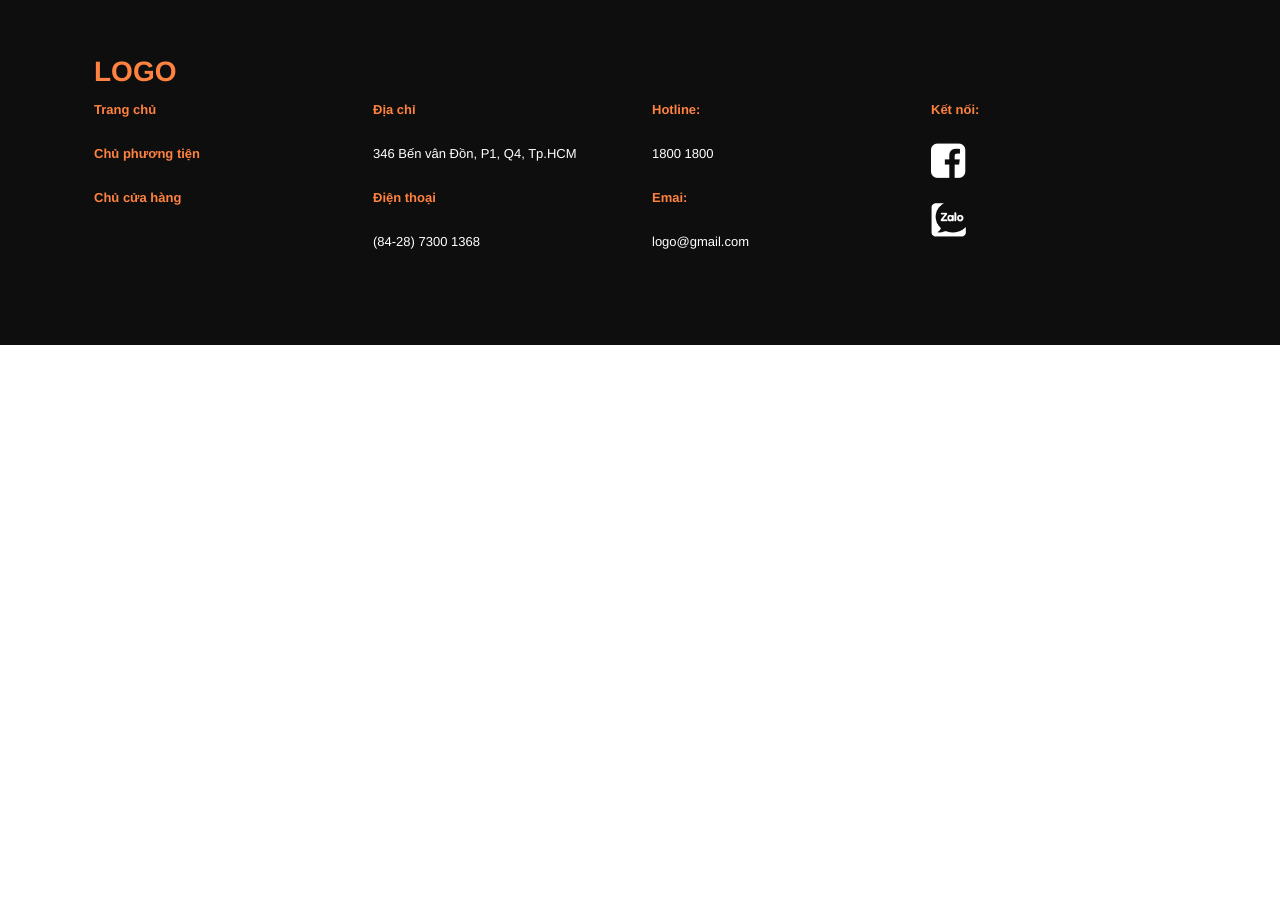
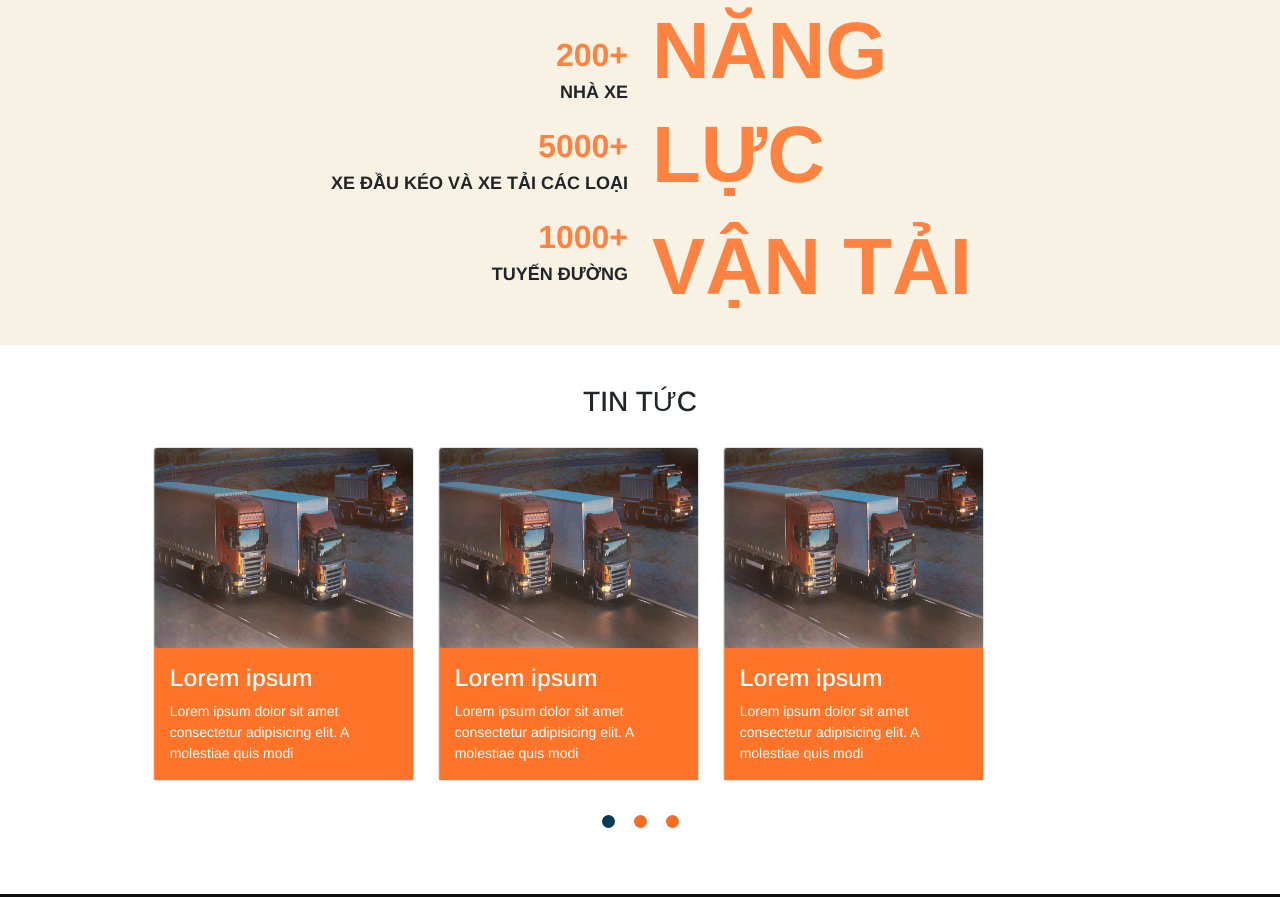
Before and after one commit to xiemmat01/baitap_phan1, a plain HTML site: page index2.html in a window 1280 px wide. Shown: the part 2230-3127 px from the top of the page. Before the commit the page ends 2575 px from the top, so only its background shows below. Drawn offline with nearby package versions, Linux system fonts and the light colour scheme.

Commit message:
update features and news

```diff
--- a/index2.html
+++ b/index2.html
@@ -1,14 +1,19 @@
 <!DOCTYPE html>
 <html lang="en">
-
   <head>
     <!-- Required meta tags -->
     <meta charset="utf-8" />
     <meta name="viewport" content="width=device-width, initial-scale=1" />
 
     <!-- Bootstrap CSS -->
-    <link href="https://cdn.jsdelivr.net/npm/bootstrap@5.0.0-beta2/dist/css/bootstrap.min.css" rel="stylesheet" />
-    <link rel="stylesheet" href="https://cdnjs.cloudflare.com/ajax/libs/font-awesome/4.7.0/css/font-awesome.css" />
+    <link
+      href="https://cdn.jsdelivr.net/npm/bootstrap@5.0.0-beta2/dist/css/bootstrap.min.css"
+      rel="stylesheet"
+    />
+    <link
+      rel="stylesheet"
+      href="https://cdnjs.cloudflare.com/ajax/libs/font-awesome/4.7.0/css/font-awesome.css"
+    />
     <link rel="stylesheet" href="style2.css" />
     <title>LOGO</title>
   </head>
@@ -22,9 +27,15 @@
               <img class="nav-img" src="images/logo.png" alt="logo" />
             </a>
           </h1>
-                <div class="navbar-toggler toggle" type="button" data-bs-toggle="collapse"
-                    data-bs-target="#navbarSupportedContent" aria-controls="navbarSupportedContent"
-                    aria-expanded="false" aria-label="Toggle navigation">
+          <div
+            class="navbar-toggler toggle"
+            type="button"
+            data-bs-toggle="collapse"
+            data-bs-target="#navbarSupportedContent"
+            aria-controls="navbarSupportedContent"
+            aria-expanded="false"
+            aria-label="Toggle navigation"
+          >
             <div class="bar1"></div>
             <div class="bar2"></div>
             <div class="bar3"></div>
@@ -41,7 +52,9 @@
                 <a class="nav-link" href="#">Hỏi đáp</a>
               </li>
               <li class="nav-item item-right">
-                            <a class="nav-link" href="#" style="color: white">Hotline: 18001800</a>
+                <a class="nav-link" href="#" style="color: white"
+                  >Hotline: 18001800</a
+                >
               </li>
             </ul>
             <ul class="navbar-nav navbar-top-2">
@@ -58,8 +71,7 @@
                 <a class="nav-link" href="#">Giới thiệu sàn</a>
               </li>
               <li class="nav-item item-right">
-                            <a class="btn btn-dangky" href="#">Đăng
-                                ký</a>
+                <a class="btn btn-dangky" href="#">Đăng ký</a>
               </li>
             </ul>
           </nav>
@@ -68,7 +80,11 @@
     </header>
     <main>
       <section class="block-banner">
-            <div id="carouselExampleControls" class="carousel slide" data-bs-ride="carousel">
+        <div
+          id="carouselExampleControls"
+          class="carousel slide"
+          data-bs-ride="carousel"
+        >
           <div class="carousel-inner">
             <div class="carousel-item active">
               <img src="images/banner_03.png" class="d-block w-100" alt="..." />
@@ -87,13 +103,21 @@
               <img src="images/banner_03.png" class="d-block w-100" alt="..." />
             </div>
           </div>
-                <button class="carousel-control-prev" type="button" data-bs-target="#carouselExampleControls"
-                    data-bs-slide="prev">
+          <button
+            class="carousel-control-prev"
+            type="button"
+            data-bs-target="#carouselExampleControls"
+            data-bs-slide="prev"
+          >
             <span class="carousel-control-prev-icon" aria-hidden="true"></span>
             <span class="visually-hidden">Previous</span>
           </button>
-                <button class="carousel-control-next" type="button" data-bs-target="#carouselExampleControls"
-                    data-bs-slide="next">
+          <button
+            class="carousel-control-next"
+            type="button"
+            data-bs-target="#carouselExampleControls"
+            data-bs-slide="next"
+          >
             <span class="carousel-control-next-icon" aria-hidden="true"></span>
             <span class="visually-hidden">Next</span>
           </button>
@@ -118,15 +142,24 @@
             <div>LOGO</div>
             <div>GIẢI PHÁP HIỆU QUẢ CHO VẬN TẢI</div>
             <div>
-                        <span class="line"><img src="icons/delivery.png" alt="" width="25" height="25" /></span>
+              <span class="line"
+                ><img src="icons/delivery.png" alt="" width="25" height="25"
+              /></span>
             </div>
           </div>
-                <div class="row block-inner justify-content-center align-items-center mt-5">
+          <div
+            class="row block-inner justify-content-center align-items-center mt-5"
+          >
             <div class="col-md-12">
               <div class="row">
                 <div class="col-md-5 item line-right">
                   <div class="img-block right">
-                                    <img src="icons/smartphone_2.png" alt="" width="40" height="50" />
+                    <img
+                      src="icons/smartphone_2.png"
+                      alt=""
+                      width="40"
+                      height="50"
+                    />
                   </div>
                   <div class="content right">
                     <h5 class="title">QUẢN LÝ BẰNG CÔNG NGHỆ</h5>
@@ -138,7 +171,12 @@
                 <div class="col-sm-2 item"></div>
                 <div class="col-md-5 item line-left">
                   <div class="img-block left">
-                                    <img src="icons/cash_100x98.png" alt="" width="50" height="50" />
+                    <img
+                      src="icons/cash_100x98.png"
+                      alt=""
+                      width="50"
+                      height="50"
+                    />
                   </div>
                   <div class="content left">
                     <h5 class="title">GIÁ THÀNH HỢP LÝ</h5>
@@ -155,7 +193,12 @@
                 <div class="row mt-4">
                   <div class="col-md-5 item">
                     <div class="img-block right">
-                                        <img src="icons/phone_50x50.png" alt="" width="50" height="50" />
+                      <img
+                        src="icons/phone_50x50.png"
+                        alt=""
+                        width="50"
+                        height="50"
+                      />
                     </div>
                     <div class="content right">
                       <h5 class="title">CHÚ TRỌNG DỊCH VỤ KHÁCH HÀNG</h5>
@@ -167,7 +210,12 @@
                   <div class="col-sm-2 item"></div>
                   <div class="col-md-5 item">
                     <div class="img-block left">
-                                        <img src="icons/light_50x50.png" alt="" width="55" height="50" />
+                      <img
+                        src="icons/light_50x50.png"
+                        alt=""
+                        width="55"
+                        height="50"
+                      />
                     </div>
                     <div class="content left">
                       <h5 class="title">MÔ HÌNH KINH DOANH SÁNG TẠO</h5>
@@ -195,7 +243,9 @@
                     <div class="circle">1</div>
                     <p>
                       <span class="d-inline-block">Hệ thống tìm&nbsp;</span>
-                                        <span class="d-inline-block">kiếm nhà xe thích hợp&nbsp;</span>
+                      <span class="d-inline-block"
+                        >kiếm nhà xe thích hợp&nbsp;</span
+                      >
                     </p>
                   </div>
                 </div>
@@ -204,7 +254,9 @@
                     <div class="circle">2</div>
                     <p>
                       <span class="d-inline-block">Tạo đơn hàng&nbsp;</span>
-                                        <span class="d-inline-block">trên hệ thống web&nbsp;</span>
+                      <span class="d-inline-block"
+                        >trên hệ thống web&nbsp;</span
+                      >
                     </p>
                   </div>
                 </div>
@@ -213,7 +265,9 @@
                     <div class="circle">3</div>
                     <p>
                       <span class="d-inline-block">Theo dõi đơn&nbsp;</span>
-                                        <span class="d-inline-block">hàng qua hệ thống&nbsp;</span>
+                      <span class="d-inline-block"
+                        >hàng qua hệ thống&nbsp;</span
+                      >
                     </p>
                   </div>
                 </div>
@@ -261,20 +315,164 @@
       </section>
       <section class="block-features">
         <div class="container-fluid">
-                <div class="row align-items-center">
-
+          <div class="row block-inner align-items-center">
+            <div class="col-sm-6 col-md-6 col-lg-6 block-item right">
+              <div class="item">
+                <div class="title">200+</div>
+                <div>NHÀ XE</div>
+              </div>
+              <div class="item mt-3 mb-3">
+                <div class="title">5000+</div>
+                <div>XE ĐẦU KÉO VÀ XE TẢI CÁC LOẠI</div>
+              </div>
+              <div class="item">
+                <div class="title">1000+</div>
+                <div>TUYẾN ĐƯỜNG</div>
+              </div>
+            </div>
+            <div class="col-sm-6 col-md-6 col-lg-6 block-item left">
+              <div class="item">
+                <div class="title">NĂNG</div>
+              </div>
+              <div class="item pt-2 pb-3">
+                <div class="title">LỰC</div>
+              </div>
+              <div class="item">
+                <div class="title">VẬN TẢI</div>
+              </div>
+            </div>
           </div>
         </div>
       </section>
+      <section class="block-news">
+          <div class="heading">
+              <h3>TIN TỨC</h3>
+          </div>
+        <div
+          id="carouselControls"
+          class="carousel slide"
+          data-bs-ride="carousel"
+        >
+          <div class="carousel-inner">
+            <div class="carousel-item active">
+              <div class="container">
+                <div class="row justify-content-center">
+                  <div class="col-md-4 col-lg-3">
+                    <div class="card text-left">
+                      <img class="card-img-top" src="images/banner_03.png" alt="" height="200">
+                      <div class="card-body" style="background-color:#ff7429; color:white">
+                        <h4 class="card-title">Lorem ipsum</h4>
+                        <p class="card-text">
+                            Lorem ipsum dolor sit amet consectetur adipisicing elit. A molestiae quis modi
+                        </p>
+                      </div>
+                    </div>
+                  </div>
+                  <div class="col-md-4 col-lg-3">
+                    <div class="card text-left">
+                        <img class="card-img-top" src="images/banner_03.png" alt="" height="200">
+                        <div class="card-body" style="background-color:#ff7429; color:white">
+                          <h4 class="card-title">Lorem ipsum</h4>
+                          <p class="card-text">
+                              Lorem ipsum dolor sit amet consectetur adipisicing elit. A molestiae quis modi
+                          </p>
+                        </div>
+                      </div>
+                  </div>
+                  <div class="col-md-4 col-lg-3">
+                    <div class="card text-left">
+                        <img class="card-img-top" src="images/banner_03.png" alt="" height="200">
+                        <div class="card-body" style="background-color:#ff7429; color:white">
+                          <h4 class="card-title">Lorem ipsum</h4>
+                          <p class="card-text">
+                              Lorem ipsum dolor sit amet consectetur adipisicing elit. A molestiae quis modi
+                          </p>
+                        </div>
+                      </div>
+                  </div>
+                </div>
+              </div>
+            </div>
+            <div class="carousel-item">
+                <div class="container">
+                  <div class="row justify-content-center">
+                    <div class="col-md-4 col-lg-3">
+                      <div class="card text-left">
+                        <img class="card-img-top" src="images/banner_03.png" alt="" height="200">
+                        <div class="card-body" style="background-color:#ff7429; color:white">
+                          <h4 class="card-title">Lorem ipsum</h4>
+                          <p class="card-text">
+                              Lorem ipsum dolor sit amet consectetur adipisicing elit. A molestiae quis modi
+                          </p>
+                        </div>
+                      </div>
+                    </div>
+                    <div class="col-md-4 col-lg-3">
+                      <div class="card text-left">
+                          <img class="card-img-top" src="images/banner_03.png" alt="" height="200">
+                          <div class="card-body" style="background-color:#ff7429; color:white">
+                            <h4 class="card-title">Lorem ipsum</h4>
+                            <p class="card-text">
+                                Lorem ipsum dolor sit amet consectetur adipisicing elit. A molestiae quis modi
+                            </p>
+                          </div>
+                        </div>
+                    </div>
+                    <div class="col-md-4 col-lg-3">
+                      <div class="card text-left">
+                          <img class="card-img-top" src="images/banner_03.png" alt="" height="200">
+                          <div class="card-body" style="background-color:#ff7429; color:white">
+                            <h4 class="card-title">Lorem ipsum</h4>
+                            <p class="card-text">
+                                Lorem ipsum dolor sit amet consectetur adipisicing elit. A molestiae quis modi
+                            </p>
+                          </div>
+                        </div>
+                    </div>
+                  </div>
+                </div>
+              </div>
+          </div>
+          <button
+            class="carousel-control-prev"
+            type="button"
+            data-bs-target="#carouselControls"
+            data-bs-slide="prev"
+          >
+            <span class="carousel-control-prev-icon" aria-hidden="true"></span>
+            <span class="visually-hidden">Previous</span>
+          </button>
+          <button
+            class="carousel-control-next"
+            type="button"
+            data-bs-target="#carouselControls"
+            data-bs-slide="next"
+          >
+            <span class="carousel-control-next-icon" aria-hidden="true"></span>
+            <span class="visually-hidden">Next</span>
+          </button>
+        </div>
+        <div class="carousel-indicators block-point mt-4">
+            <div class="point active" data-bs-target="#carouselControls" data-bs-slide-to="0"></div>
+            <div class="point mx-3" data-bs-target="#carouselControls" data-bs-slide-to="1"></div>
+            <div class="point" data-bs-target="#carouselControls" data-bs-slide-to="2"></div>
+        </div>
+      </section>
     </main>
-    <footer class="text-left text-lg-start py-5" style="background-color: #0e0e0e">
+    <footer
+      class="text-left text-lg-start py-5"
+      style="background-color: #0e0e0e"
+    >
       <div class="container p-4">
-            <h1 class="text-uppercase" style="
+        <h1
+          class="text-uppercase"
+          style="
             color: #ff8240;
             margin-top: 10px;
             font-weight: bold;
             font-size: 28px;
-          ">
+          "
+        >
           LOGO
         </h1>
         <div class="row">
@@ -330,11 +528,17 @@
               </li>
               <li>
                 <a href="https://www.facebook.com/">
-                                <i class="fa fa-facebook-square" aria-hidden="true" style="font-size: 40px"></i>
+                  <i
+                    class="fa fa-facebook-square"
+                    aria-hidden="true"
+                    style="font-size: 40px"
+                  ></i>
                 </a>
               </li>
               <li>
-                            <a href="https://chat.zalo.me/"><img src="icons/zalo_2 (1).png" alt="" /></a>
+                <a href="https://chat.zalo.me/"
+                  ><img src="icons/zalo_2 (1).png" alt=""
+                /></a>
               </li>
             </ul>
           </div>
@@ -344,9 +548,9 @@
     <!-- Optional JavaScript; choose one of the two! -->
 
     <!-- Option 1: Bootstrap Bundle with Popper -->
-    <script src="https://cdn.jsdelivr.net/npm/bootstrap@5.0.0-beta2/dist/js/bootstrap.bundle.min.js"
-        integrity="sha384-b5kHyXgcpbZJO/tY9Ul7kGkf1S0CWuKcCD38l8YkeH8z8QjE0GmW1gYU5S9FOnJ0"
-        crossorigin="anonymous"></script>
+    <script
+      src="https://cdn.jsdelivr.net/npm/bootstrap@5.0.0-beta2/dist/js/bootstrap.bundle.min.js"
+    ></script>
     <script src="app.js"></script>
     <!-- Option 2: Separate Popper and Bootstrap JS -->
     <!--
@@ -354,5 +558,4 @@
     <script src="https://cdn.jsdelivr.net/npm/bootstrap@5.0.0-beta2/dist/js/bootstrap.min.js" integrity="sha384-nsg8ua9HAw1y0W1btsyWgBklPnCUAFLuTMS2G72MMONqmOymq585AcH49TLBQObG" crossorigin="anonymous"></script>
     -->
   </body>
-
 </html>
--- a/style2.css
+++ b/style2.css
@@ -391,10 +391,71 @@ header .container-fluid {
   font-weight: 800;
 }
 /* Section 3 */
-.block-feature {
+.block-features {
   text-align: center;
   padding-top: 30px;
   background-color: #f7f2e3;
+}
+.block-features .block-inner {
+  position: relative;
+  padding-bottom: 30px;
+}
+.block-features .block-inner .block-item.right {
+  font-size: 18px;
+  font-weight: bold;
+  text-align: right;
+}
+.block-features .block-inner .block-item.left {
+  font-size: 18px;
+  font-weight: bold;
+  text-align: left;
+
+}
+.block-item.right .item .title {
+  font-size: 2rem;
+  color: #ff8240;
+}
+.block-item.left .item .title {
+  font-size: 5rem;
+  color: #ff8240;
+  line-height: 12vh;
+}
+/*-------- Section 4 -----------*/
+.block-news{
+  padding-top:40px;
+  padding-bottom:40px;
+  display: flex;
+  align-items: center;
+  justify-content: center;
+  flex-direction: column;
+}
+.block-news .heading{
+  font-weight: 800;
+  padding-bottom: 20px;
+}
+.block-point{
+  display:flex;
+  justify-content: center;
+  align-items: center;
+  flex-direction: row;
+  position: relative;
+}
+.block-point .point{
+  width:13px;
+  height:13px;
+  border-radius: 100%;
+  background-color: #f86d22;
+  cursor: pointer;
+  position: relative;
+}
+.block-point .point.active{
+  background-color: #013c5a;
+}
+.carousel-indicators [data-bs-target]{
+  opacity:1;
+}
+.card-text:last-child{
+  font-size: 14px;
 }
 /*-------------- #endregion Main -----------*/
 /*------------- Footer -------------*/
```
Also changed, not shown: app.js (+16 -7 lines). Lines whose indentation alone changed are shown as unchanged.
